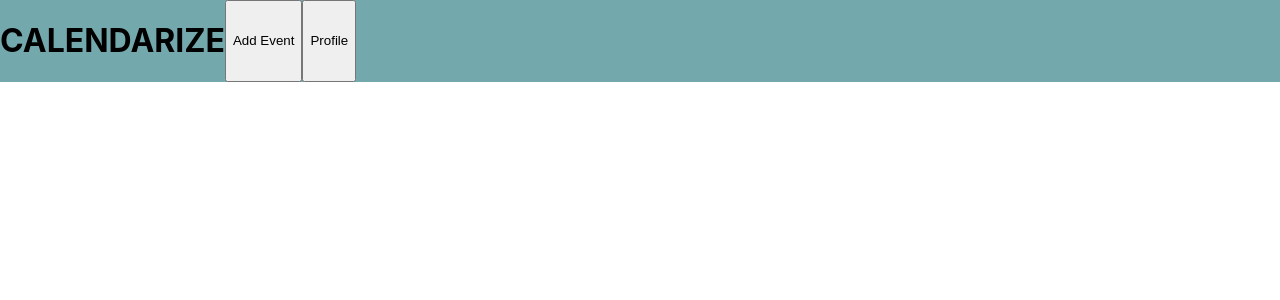
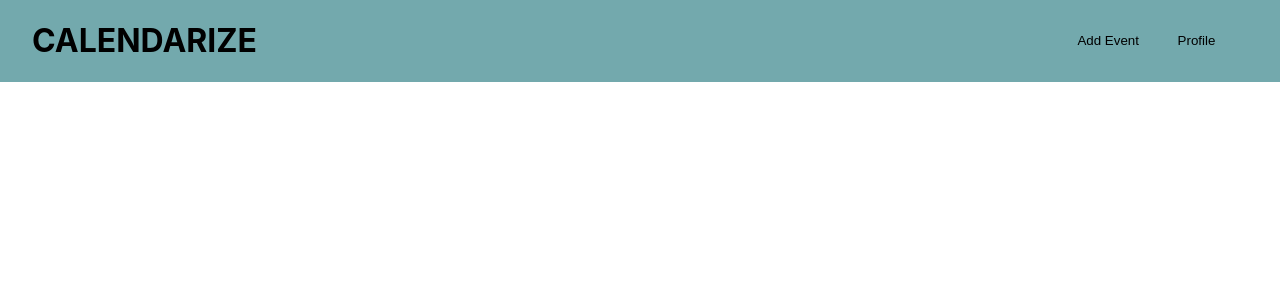
Before and after one commit to musashi-13/Calendarize, a React (Create React App) app in the folder calendarize/: page / in a window 1280 px wide. Shown: the top 300 px of the page. Built offline with nearby package versions, Linux system fonts and the light colour scheme.

Commit message:
Started building site

```diff
--- a/calendarize/src/App.css
+++ b/calendarize/src/App.css
@@ -1,7 +1,19 @@
-.navbar{
+.navBar{
   background-color: #73A9AD;
   display: flex;
-  flex-wrap: wrap;
+  padding-left: 2em;
+  padding-right: 2em;
+}
+
+.nameLogo{
+  flex: 1;
+}
+
+.addEvent, .profile{
+  height: 1.5 em;
+  background-color: #73A9AD;
+  border: none;
+  margin-right: 2em;
 }
 
 .App-header {
--- a/calendarize/src/App.js
+++ b/calendarize/src/App.js
@@ -3,12 +3,11 @@ import './App.css';
 
 function App() {
   return (
-    <navigator className="navbar">
-      <h1>CALENDARIZE</h1>
-      <button>Add Event</button>
-      <button>Profile</button>
+    <navigator className="navBar">
+      <h1 className="nameLogo">CALENDARIZE</h1>
+      <button className="addEvent">Add Event</button>
+      <button className="profile">Profile</button>
     </navigator>
   );
 }
-
 export default App;
```
